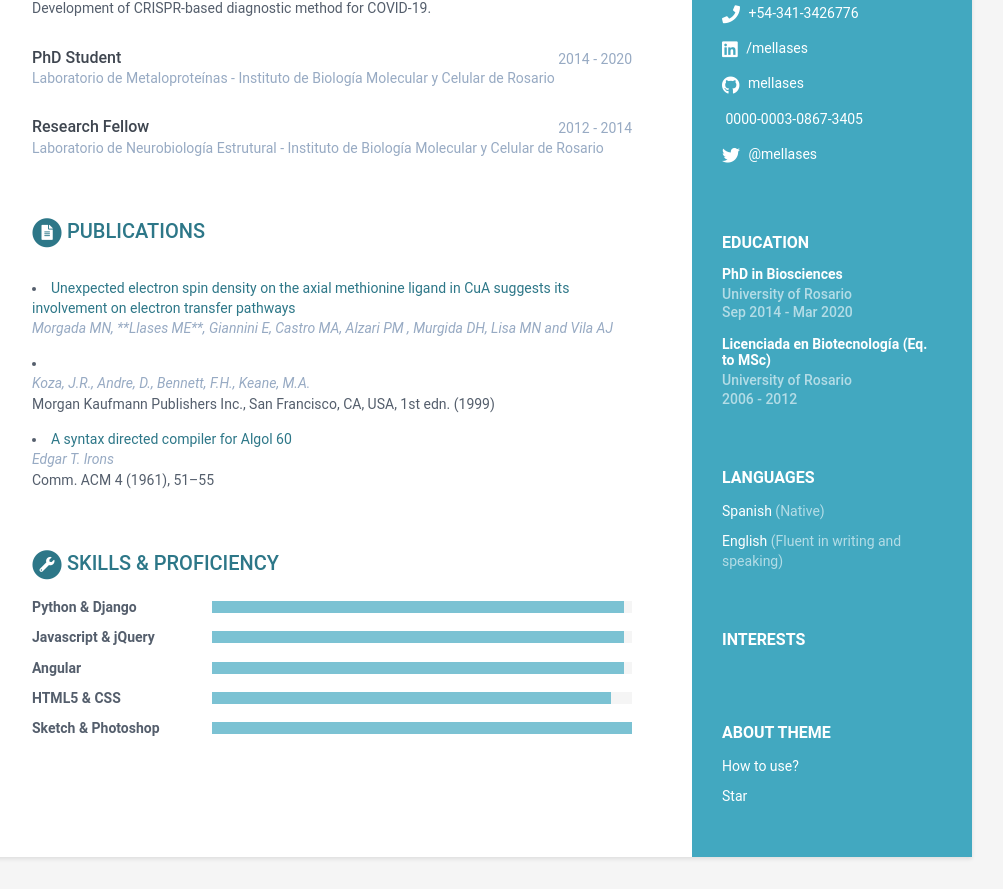
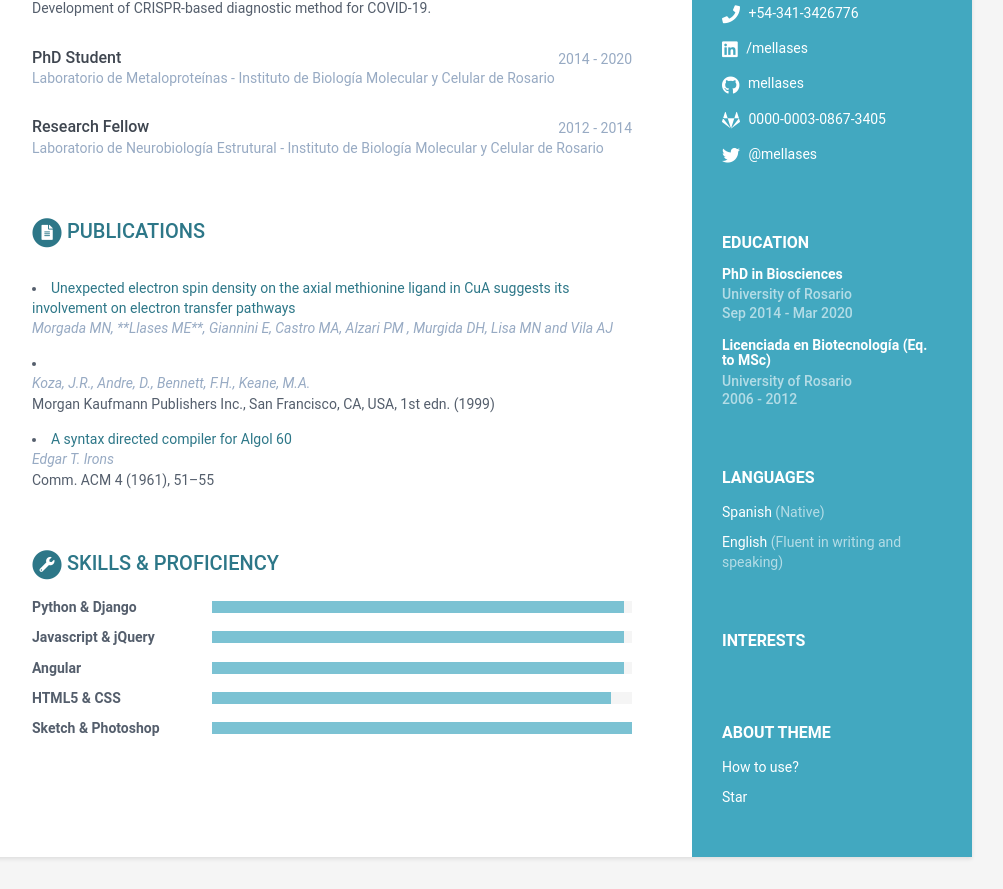
Before and after one commit to mellases/online-cv, a Jekyll site: the page built from index.html, in a window 1280 px wide. Shown: the part 365-1254 px from the top of the page, without its empty margins (168-1171 px from the left). Built offline with Jekyll 4.4.1, drawn with Linux system fonts in a browser that asks for light colours.

Commit message:
Update contact.html

```diff
--- a/_includes/contact.html
+++ b/_includes/contact.html
@@ -38,7 +38,7 @@
     {% endif %}
 
     {% if sidebar.orcid %}
-    <li class="orcid"><i class="fa fa-android"></i>
+    <li class="orcid"><i class="fab fa-gitlab"></i>
       <a href="http://orcid.org/{{ sidebar.orcid }}" target="_blank">{{ sidebar.orcid }}</a>
     </li>
     {% endif %}
```
